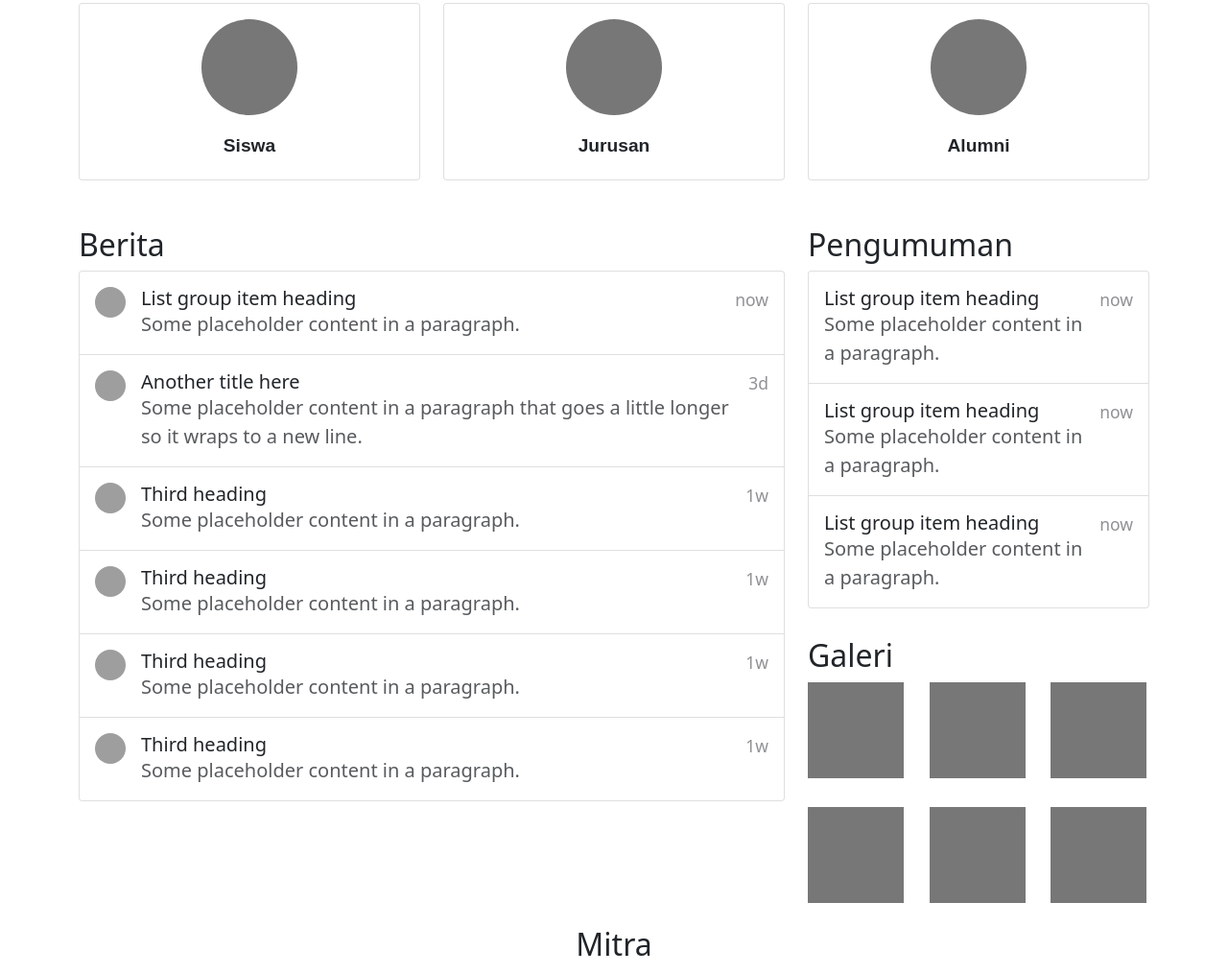
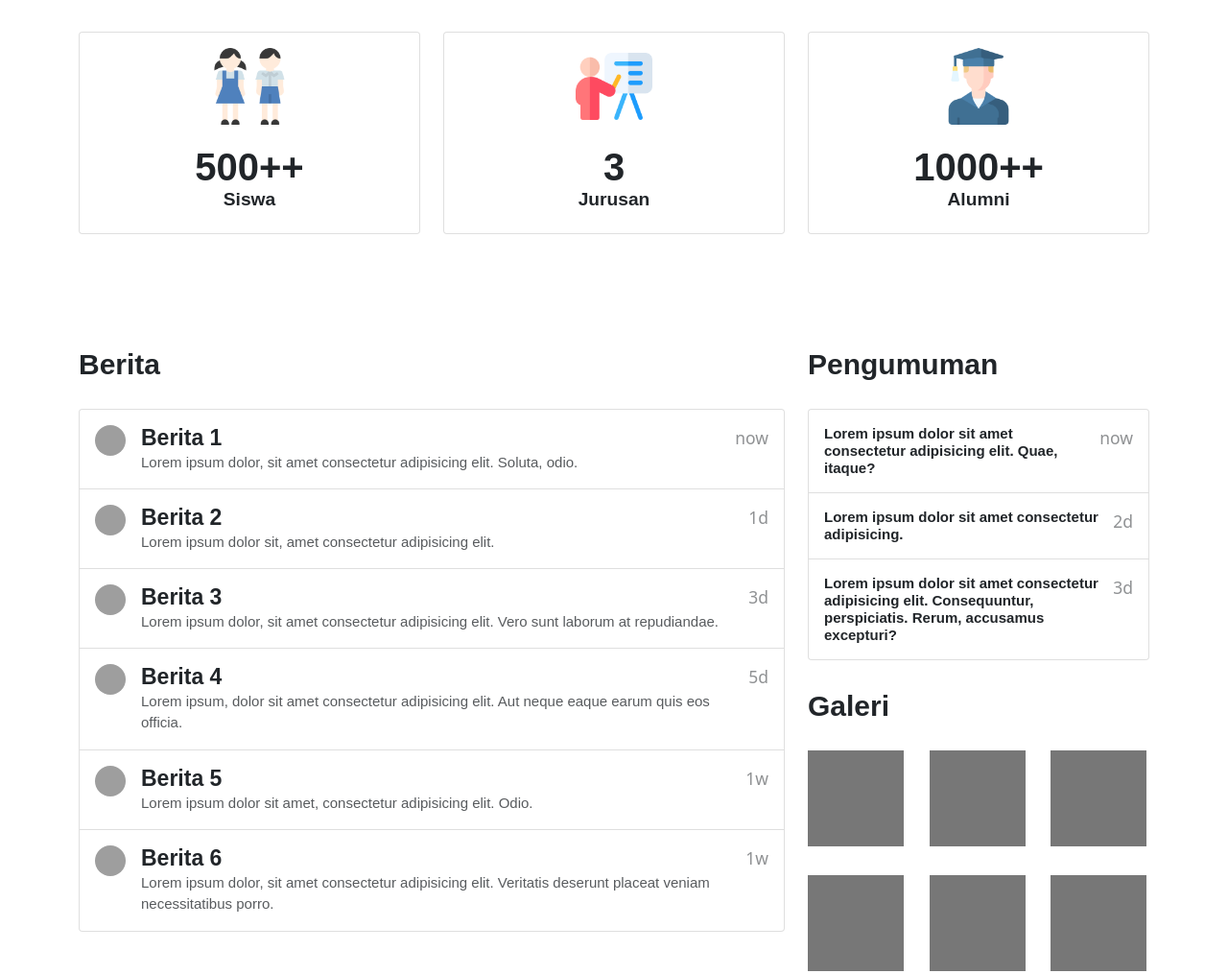
Before and after one commit to muhammadkusuma/sias, a plain HTML site: page index.html in a window 1280 px wide. Shown: the part 691-1706 px from the top of the page at 96% size. Drawn offline with nearby package versions, Linux system fonts and the light colour scheme; grey boxes are pictures that could not be loaded.

Commit message:
update font

```diff
--- a/index.html
+++ b/index.html
@@ -1,5 +1,6 @@
 <!doctype html>
 <html lang="en">
+
 <head>
   <!-- custom css -->
   <link rel="stylesheet" href="style.css">
@@ -8,10 +9,12 @@
   <meta name="viewport" content="width=device-width, initial-scale=1">
 
   <!-- Bootstrap CSS -->
-    <link href="https://cdn.jsdelivr.net/npm/bootstrap@5.1.3/dist/css/bootstrap.min.css" rel="stylesheet" integrity="sha384-1BmE4kWBq78iYhFldvKuhfTAU6auU8tT94WrHftjDbrCEXSU1oBoqyl2QvZ6jIW3" crossorigin="anonymous">
+  <link href="https://cdn.jsdelivr.net/npm/bootstrap@5.1.3/dist/css/bootstrap.min.css" rel="stylesheet"
+    integrity="sha384-1BmE4kWBq78iYhFldvKuhfTAU6auU8tT94WrHftjDbrCEXSU1oBoqyl2QvZ6jIW3" crossorigin="anonymous">
 
   <title>Lorem, ipsum.</title>
 </head>
+
 <body>
   <!-- navbar -->
   <section id="navbar">
@@ -21,7 +24,8 @@
           <img src="/img/Logo.png" alt="logo" width="50" height="50">
           Lorem, ipsum dolor.
         </a>
-          <button class="navbar-toggler" type="button" data-bs-toggle="collapse" data-bs-target="#navbarSupportedContent" aria-controls="navbarSupportedContent" aria-expanded="false" aria-label="Toggle navigation">
+        <button class="navbar-toggler" type="button" data-bs-toggle="collapse" data-bs-target="#navbarSupportedContent"
+          aria-controls="navbarSupportedContent" aria-expanded="false" aria-label="Toggle navigation">
           <span class="navbar-toggler-icon"></span>
         </button>
         <div class="collapse navbar-collapse" id="navbarSupportedContent">
@@ -30,7 +34,8 @@
               <a class="nav-link active" aria-current="page" href="#">Beranda</a>
             </li>
             <li class="nav-item dropdown">
-                <a class="nav-link dropdown-toggle" href="#" id="navbarDropdown" role="button" data-bs-toggle="dropdown" aria-expanded="false">
+              <a class="nav-link dropdown-toggle" href="#" id="navbarDropdown" role="button" data-bs-toggle="dropdown"
+                aria-expanded="false">
                 Profil
               </a>
               <ul class="dropdown-menu" aria-labelledby="navbarDropdown">
@@ -47,7 +52,8 @@
               </ul>
             </li>
             <li class="nav-item dropdown">
-                <a class="nav-link dropdown-toggle" href="#" id="navbarDropdown" role="button" data-bs-toggle="dropdown" aria-expanded="false">
+              <a class="nav-link dropdown-toggle" href="#" id="navbarDropdown" role="button" data-bs-toggle="dropdown"
+                aria-expanded="false">
                 Akademik
               </a>
               <ul class="dropdown-menu" aria-labelledby="navbarDropdown">
@@ -72,7 +78,8 @@
   <section id="carousel">
     <div id="myCarousel" class="carousel slide" data-bs-ride="carousel">
       <div class="carousel-indicators">
-            <button type="button" data-bs-target="#myCarousel" data-bs-slide-to="0" class="active" aria-current="true" aria-label="Slide 1"></button>
+        <button type="button" data-bs-target="#myCarousel" data-bs-slide-to="0" class="active" aria-current="true"
+          aria-label="Slide 1"></button>
         <button type="button" data-bs-target="#myCarousel" data-bs-slide-to="1" aria-label="Slide 2"></button>
         <button type="button" data-bs-target="#myCarousel" data-bs-slide-to="2" aria-label="Slide 3"></button>
       </div>
@@ -131,7 +138,10 @@
         <div class="col-md-4">
           <div class="card text-center">
             <div class="card-body">
-                <svg class="bd-placeholder-img rounded-circle" width="100" height="100" xmlns="http://www.w3.org/2000/svg" role="img" aria-label="Placeholder: 100x100" preserveAspectRatio="xMidYMid slice" focusable="false"><title>Placeholder</title><rect width="100%" height="100%" fill="#777"/><text x="50%" y="50%" fill="#777" dy=".3em"></text></svg>
+              <!-- <a href="https://www.flaticon.com/free-icons/student" title="student icons">Student icons created by Freepik - Flaticon</a> -->
+              <a href="https://www.flaticon.com/free-icons/student"><img src="/img/students.png" alt="students"
+                  width="80" height="80"></a>
+              <h1 class="card-heading">500++</h1>
               <h5 class="card-title">Siswa</h5>
 
             </div>
@@ -142,7 +152,10 @@
         <div class="col-md-4">
           <div class="card text-center">
             <div class="card-body">
-                <svg class="bd-placeholder-img rounded-circle" width="100" height="100" xmlns="http://www.w3.org/2000/svg" role="img" aria-label="Placeholder: 100x100" preserveAspectRatio="xMidYMid slice" focusable="false"><title>Placeholder</title><rect width="100%" height="100%" fill="#777"/><text x="50%" y="50%" fill="#777" dy=".3em"></text></svg>
+              <!-- <a href="https://www.flaticon.com/free-icons/girl" title="girl icons">Girl icons created by dDara - Flaticon</a> -->
+              <a href="https://www.flaticon.com/free-icons/girl"><img src="/img/presentation.png" alt="major" width="80"
+                  height="80"></a>
+              <h1 class="card-heading">3</h1>
               <h5 class="card-title">Jurusan</h5>
 
             </div>
@@ -153,7 +166,11 @@
         <div class="col-md-4">
           <div class="card text-center">
             <div class="card-body">
-                <svg class="bd-placeholder-img rounded-circle" width="100" height="100" xmlns="http://www.w3.org/2000/svg" role="img" aria-label="Placeholder: 100x100" preserveAspectRatio="xMidYMid slice" focusable="false"><title>Placeholder</title><rect width="100%" height="100%" fill="#777"/><text x="50%" y="50%" fill="#777" dy=".3em"></text></svg>
+
+              <!-- <a href="https://www.flaticon.com/free-icons/education" title="education icons">Education icons created by Freepik - Flaticon</a> -->
+              <a href="https://www.flaticon.com/free-icons/education"><img src="/img/graduated.png" alt="graduated"
+                  width="80" height="80"></a>
+              <h1 class="card-heading">1000++</h1>
               <h5 class="card-title">Alumni</h5>
 
             </div>
@@ -172,64 +189,70 @@
       <div class="row fs-5">
         <!-- berita -->
         <div class="col-md-8">
-            <h2>Berita</h2>
+          <h2 class="heading">Berita</h2>
           <div class="list-group">
             <a href="#" class="list-group-item list-group-item-action d-flex gap-3 py-3" aria-current="true">
-                <img src="https://github.com/twbs.png" alt="twbs" width="32" height="32" class="rounded-circle flex-shrink-0">
+              <img src="https://github.com/twbs.png" alt="twbs" width="32" height="32"
+                class="rounded-circle flex-shrink-0">
               <div class="d-flex gap-2 w-100 justify-content-between">
                 <div>
-                    <h5 class="mb-0">List group item heading</h5>
-                    <p class="mb-0 opacity-75">Some placeholder content in a paragraph.</p>
+                  <h5 class="mb-0 heading-info">Berita 1</h5>
+                  <p class="mb-0 opacity-75 deskripsi">Lorem ipsum dolor, sit amet consectetur adipisicing elit. Soluta, odio.</p>
                 </div>
                 <small class="opacity-50 text-nowrap">now</small>
               </div>
             </a>
             <a href="#" class="list-group-item list-group-item-action d-flex gap-3 py-3" aria-current="true">
-                <img src="https://github.com/twbs.png" alt="twbs" width="32" height="32" class="rounded-circle flex-shrink-0">
+              <img src="https://github.com/twbs.png" alt="twbs" width="32" height="32"
+                class="rounded-circle flex-shrink-0">
               <div class="d-flex gap-2 w-100 justify-content-between">
                 <div>
-                    <h5 class="mb-0">Another title here</h5>
-                    <p class="mb-0 opacity-75">Some placeholder content in a paragraph that goes a little longer so it wraps to a new line.</p>
+                  <h5 class="mb-0 heading-info">Berita 2</h5>
+                  <p class="mb-0 opacity-75 deskripsi">Lorem ipsum dolor sit, amet consectetur adipisicing elit.</p>
+                </div>
+                <small class="opacity-50 text-nowrap">1d</small>
+              </div>
+            </a>
+            <a href="#" class="list-group-item list-group-item-action d-flex gap-3 py-3" aria-current="true">
+              <img src="https://github.com/twbs.png" alt="twbs" width="32" height="32"
+                class="rounded-circle flex-shrink-0">
+              <div class="d-flex gap-2 w-100 justify-content-between">
+                <div>
+                  <h5 class="mb-0 heading-info">Berita 3</h5>
+                  <p class="mb-0 opacity-75 deskripsi">Lorem ipsum dolor, sit amet consectetur adipisicing elit. Vero sunt laborum at repudiandae.</p>
                 </div>
                 <small class="opacity-50 text-nowrap">3d</small>
               </div>
             </a>
             <a href="#" class="list-group-item list-group-item-action d-flex gap-3 py-3" aria-current="true">
-                <img src="https://github.com/twbs.png" alt="twbs" width="32" height="32" class="rounded-circle flex-shrink-0">
+              <img src="https://github.com/twbs.png" alt="twbs" width="32" height="32"
+                class="rounded-circle flex-shrink-0">
               <div class="d-flex gap-2 w-100 justify-content-between">
                 <div>
-                    <h5 class="mb-0">Third heading</h5>
-                    <p class="mb-0 opacity-75">Some placeholder content in a paragraph.</p>
+                  <h5 class="mb-0 heading-info">Berita 4</h5>
+                  <p class="mb-0 opacity-75 deskripsi">Lorem ipsum, dolor sit amet consectetur adipisicing elit. Aut neque eaque earum quis eos officia.</p>
+                </div>
+                <small class="opacity-50 text-nowrap">5d</small>
+              </div>
+            </a>
+            <a href="#" class="list-group-item list-group-item-action d-flex gap-3 py-3" aria-current="true">
+              <img src="https://github.com/twbs.png" alt="twbs" width="32" height="32"
+                class="rounded-circle flex-shrink-0">
+              <div class="d-flex gap-2 w-100 justify-content-between">
+                <div>
+                  <h5 class="mb-0 heading-info">Berita 5</h5>
+                  <p class="mb-0 opacity-75 deskripsi">Lorem ipsum dolor sit amet, consectetur adipisicing elit. Odio.</p>
                 </div>
                 <small class="opacity-50 text-nowrap">1w</small>
               </div>
             </a>
             <a href="#" class="list-group-item list-group-item-action d-flex gap-3 py-3" aria-current="true">
-                <img src="https://github.com/twbs.png" alt="twbs" width="32" height="32" class="rounded-circle flex-shrink-0">
+              <img src="https://github.com/twbs.png" alt="twbs" width="32" height="32"
+                class="rounded-circle flex-shrink-0">
               <div class="d-flex gap-2 w-100 justify-content-between">
                 <div>
-                    <h5 class="mb-0">Third heading</h5>
-                    <p class="mb-0 opacity-75">Some placeholder content in a paragraph.</p>
-                  </div>
-                  <small class="opacity-50 text-nowrap">1w</small>
-                </div>
-              </a>
-              <a href="#" class="list-group-item list-group-item-action d-flex gap-3 py-3" aria-current="true">
-                <img src="https://github.com/twbs.png" alt="twbs" width="32" height="32" class="rounded-circle flex-shrink-0">
-                <div class="d-flex gap-2 w-100 justify-content-between">
-                  <div>
-                    <h5 class="mb-0">Third heading</h5>
-                    <p class="mb-0 opacity-75">Some placeholder content in a paragraph.</p>
-                  </div>
-                  <small class="opacity-50 text-nowrap">1w</small>
-                </div>
-              </a>
-              <a href="#" class="list-group-item list-group-item-action d-flex gap-3 py-3" aria-current="true">
-                <img src="https://github.com/twbs.png" alt="twbs" width="32" height="32" class="rounded-circle flex-shrink-0">
-                <div class="d-flex gap-2 w-100 justify-content-between">
-                  <div>
-                    <h5 class="mb-0">Third heading</h5>
-                    <p class="mb-0 opacity-75">Some placeholder content in a paragraph.</p>
+                  <h5 class="mb-0 heading-info">Berita 6</h5>
+                  <p class="mb-0 opacity-75 deskripsi">Lorem ipsum dolor, sit amet consectetur adipisicing elit. Veritatis deserunt placeat veniam necessitatibus porro.</p>
                 </div>
                 <small class="opacity-50 text-nowrap">1w</small>
               </div>
@@ -238,13 +261,13 @@
         </div>
         <!-- pengumuman -->
         <div class="col-md-4">
-          <h2>Pengumuman</h2>
+          <h2 class="heading">Pengumuman</h2>
           <div class="list-group">
             <a href="#" class="list-group-item list-group-item-action d-flex gap-3 py-3" aria-current="true">
               <div class="d-flex gap-2 w-100 justify-content-between">
                 <div>
-                    <h5 class="mb-0">List group item heading</h5>
-                    <p class="mb-0 opacity-75">Some placeholder content in a paragraph.</p>
+                  <h5 class="mb-0 pengumuman">Lorem ipsum dolor sit amet consectetur adipisicing elit. Quae, itaque?</h5>
+
                 </div>
                 <small class="opacity-50 text-nowrap">now</small>
               </div>
@@ -253,20 +276,20 @@
             <a href="#" class="list-group-item list-group-item-action d-flex gap-3 py-3" aria-current="true">
               <div class="d-flex gap-2 w-100 justify-content-between">
                 <div>
-                    <h5 class="mb-0">List group item heading</h5>
-                    <p class="mb-0 opacity-75">Some placeholder content in a paragraph.</p>
+                  <h5 class="mb-0 pengumuman">Lorem ipsum dolor sit amet consectetur adipisicing.</h5>
+
                 </div>
-                  <small class="opacity-50 text-nowrap">now</small>
+                <small class="opacity-50 text-nowrap">2d</small>
               </div>
             </a>
 
             <a href="#" class="list-group-item list-group-item-action d-flex gap-3 py-3" aria-current="true">
               <div class="d-flex gap-2 w-100 justify-content-between">
                 <div>
-                    <h5 class="mb-0">List group item heading</h5>
-                    <p class="mb-0 opacity-75">Some placeholder content in a paragraph.</p>
+                  <h5 class="mb-0 pengumuman">Lorem ipsum dolor sit amet consectetur adipisicing elit. Consequuntur, perspiciatis. Rerum, accusamus excepturi?</h5>
+
                 </div>
-                  <small class="opacity-50 text-nowrap">now</small>
+                <small class="opacity-50 text-nowrap">3d</small>
               </div>
             </a>
 
@@ -274,16 +297,28 @@
           </div>
           </br>
           <!-- galeri -->
-          <h2>Galeri</h2>
+          <h2 class="heading">Galeri</h2>
           <div class="row">
             <div class="col-md-4">
-                <svg class="bd-placeholder-img " width="100" height="100" xmlns="http://www.w3.org/2000/svg" role="img" aria-label="Placeholder: 100x100" preserveAspectRatio="xMidYMid slice" focusable="false"><title>Placeholder</title><rect width="100%" height="100%" fill="#777"/><text x="50%" y="50%" fill="#777" dy=".3em"></text></svg>
+              <svg class="bd-placeholder-img " width="100" height="100" xmlns="http://www.w3.org/2000/svg" role="img"
+                aria-label="Placeholder: 100x100" preserveAspectRatio="xMidYMid slice" focusable="false">
+                <title>Placeholder</title>
+                <rect width="100%" height="100%" fill="#777" /><text x="50%" y="50%" fill="#777" dy=".3em"></text>
+              </svg>
             </div>
             <div class="col-md-4">
-                <svg class="bd-placeholder-img " width="100" height="100" xmlns="http://www.w3.org/2000/svg" role="img" aria-label="Placeholder: 100x100" preserveAspectRatio="xMidYMid slice" focusable="false"><title>Placeholder</title><rect width="100%" height="100%" fill="#777"/><text x="50%" y="50%" fill="#777" dy=".3em"></text></svg>
+              <svg class="bd-placeholder-img " width="100" height="100" xmlns="http://www.w3.org/2000/svg" role="img"
+                aria-label="Placeholder: 100x100" preserveAspectRatio="xMidYMid slice" focusable="false">
+                <title>Placeholder</title>
+                <rect width="100%" height="100%" fill="#777" /><text x="50%" y="50%" fill="#777" dy=".3em"></text>
+              </svg>
             </div>
             <div class="col-md-4">
-                <svg class="bd-placeholder-img " width="100" height="100" xmlns="http://www.w3.org/2000/svg" role="img" aria-label="Placeholder: 100x100" preserveAspectRatio="xMidYMid slice" focusable="false"><title>Placeholder</title><rect width="100%" height="100%" fill="#777"/><text x="50%" y="50%" fill="#777" dy=".3em"></text></svg>
+              <svg class="bd-placeholder-img " width="100" height="100" xmlns="http://www.w3.org/2000/svg" role="img"
+                aria-label="Placeholder: 100x100" preserveAspectRatio="xMidYMid slice" focusable="false">
+                <title>Placeholder</title>
+                <rect width="100%" height="100%" fill="#777" /><text x="50%" y="50%" fill="#777" dy=".3em"></text>
+              </svg>
             </div>
           </div>
 
@@ -291,13 +326,25 @@
 
           <div class="row">
             <div class="col-md-4">
-                <svg class="bd-placeholder-img " width="100" height="100" xmlns="http://www.w3.org/2000/svg" role="img" aria-label="Placeholder: 100x100" preserveAspectRatio="xMidYMid slice" focusable="false"><title>Placeholder</title><rect width="100%" height="100%" fill="#777"/><text x="50%" y="50%" fill="#777" dy=".3em"></text></svg>
+              <svg class="bd-placeholder-img " width="100" height="100" xmlns="http://www.w3.org/2000/svg" role="img"
+                aria-label="Placeholder: 100x100" preserveAspectRatio="xMidYMid slice" focusable="false">
+                <title>Placeholder</title>
+                <rect width="100%" height="100%" fill="#777" /><text x="50%" y="50%" fill="#777" dy=".3em"></text>
+              </svg>
             </div>
             <div class="col-md-4">
-                <svg class="bd-placeholder-img " width="100" height="100" xmlns="http://www.w3.org/2000/svg" role="img" aria-label="Placeholder: 100x100" preserveAspectRatio="xMidYMid slice" focusable="false"><title>Placeholder</title><rect width="100%" height="100%" fill="#777"/><text x="50%" y="50%" fill="#777" dy=".3em"></text></svg>
+              <svg class="bd-placeholder-img " width="100" height="100" xmlns="http://www.w3.org/2000/svg" role="img"
+                aria-label="Placeholder: 100x100" preserveAspectRatio="xMidYMid slice" focusable="false">
+                <title>Placeholder</title>
+                <rect width="100%" height="100%" fill="#777" /><text x="50%" y="50%" fill="#777" dy=".3em"></text>
+              </svg>
             </div>
             <div class="col-md-4">
-                <svg class="bd-placeholder-img " width="100" height="100" xmlns="http://www.w3.org/2000/svg" role="img" aria-label="Placeholder: 100x100" preserveAspectRatio="xMidYMid slice" focusable="false"><title>Placeholder</title><rect width="100%" height="100%" fill="#777"/><text x="50%" y="50%" fill="#777" dy=".3em"></text></svg>
+              <svg class="bd-placeholder-img " width="100" height="100" xmlns="http://www.w3.org/2000/svg" role="img"
+                aria-label="Placeholder: 100x100" preserveAspectRatio="xMidYMid slice" focusable="false">
+                <title>Placeholder</title>
+                <rect width="100%" height="100%" fill="#777" /><text x="50%" y="50%" fill="#777" dy=".3em"></text>
+              </svg>
             </div>
           </div>
 
@@ -313,19 +360,31 @@
       </br>
       <div class="row">
         <div class="col-lg-4 text-center">
-            <svg class="bd-placeholder-img rounded-circle" width="100" height="100" xmlns="http://www.w3.org/2000/svg" role="img" aria-label="Placeholder: 100x100" preserveAspectRatio="xMidYMid slice" focusable="false"><title>Placeholder</title><rect width="100%" height="100%" fill="#777"/><text x="50%" y="50%" fill="#777" dy=".3em"></text></svg>
+          <svg class="bd-placeholder-img rounded-circle" width="100" height="100" xmlns="http://www.w3.org/2000/svg"
+            role="img" aria-label="Placeholder: 100x100" preserveAspectRatio="xMidYMid slice" focusable="false">
+            <title>Placeholder</title>
+            <rect width="100%" height="100%" fill="#777" /><text x="50%" y="50%" fill="#777" dy=".3em"></text>
+          </svg>
           <h5>PT Mencari Cinta Abadi</h5>
           <p><a class="btn btn-secondary" href="#">View details &raquo;</a></p>
         </div>
 
         <div class="col-lg-4 text-center">
-            <svg class="bd-placeholder-img rounded-circle" width="100" height="100" xmlns="http://www.w3.org/2000/svg" role="img" aria-label="Placeholder: 100x100" preserveAspectRatio="xMidYMid slice" focusable="false"><title>Placeholder</title><rect width="100%" height="100%" fill="#777"/><text x="50%" y="50%" fill="#777" dy=".3em"></text></svg>
+          <svg class="bd-placeholder-img rounded-circle" width="100" height="100" xmlns="http://www.w3.org/2000/svg"
+            role="img" aria-label="Placeholder: 100x100" preserveAspectRatio="xMidYMid slice" focusable="false">
+            <title>Placeholder</title>
+            <rect width="100%" height="100%" fill="#777" /><text x="50%" y="50%" fill="#777" dy=".3em"></text>
+          </svg>
           <h5>PT Mencari Cinta Abadi</h5>
           <p><a class="btn btn-secondary" href="#">View details &raquo;</a></p>
         </div>
 
         <div class="col-lg-4 text-center">
-            <svg class="bd-placeholder-img rounded-circle" width="100" height="100" xmlns="http://www.w3.org/2000/svg" role="img" aria-label="Placeholder: 100x100" preserveAspectRatio="xMidYMid slice" focusable="false"><title>Placeholder</title><rect width="100%" height="100%" fill="#777"/><text x="50%" y="50%" fill="#777" dy=".3em"></text></svg>
+          <svg class="bd-placeholder-img rounded-circle" width="100" height="100" xmlns="http://www.w3.org/2000/svg"
+            role="img" aria-label="Placeholder: 100x100" preserveAspectRatio="xMidYMid slice" focusable="false">
+            <title>Placeholder</title>
+            <rect width="100%" height="100%" fill="#777" /><text x="50%" y="50%" fill="#777" dy=".3em"></text>
+          </svg>
           <h5>PT Mencari Cinta Abadi</h5>
           <p><a class="btn btn-secondary" href="#">View details &raquo;</a></p>
         </div>
@@ -341,8 +400,11 @@
         <h5>Alamat</h5>
         <p class="text-muted">Lorem ipsum dolor sit amet consectetur adipisicing elit. Voluptatibus, modi?</p>
         <a href="/" class="d-flex align-items-center mb-3 link-dark text-decoration-none">
-            <iframe src="https://www.google.com/maps/embed?pb=!1m18!1m12!1m3!1d32657804.67782315!2d99.42055926880984!3d-2.319838876591717!2m3!1f0!2f0!3f0!3m2!1i1024!2i768!4f13.1!3m3!1m2!1s0x2c4c07d7496404b7%3A0xe37b4de71badf485!2sIndonesia!5e0!3m2!1sid!2sid!4v1642168473310!5m2!1sid!2sid" width="300" height="200" style="border:0;" allowfullscreen="" loading="lazy"></iframe>
-            <svg class="bi me-2" width="40" height="32"><use xlink:href="#bootstrap"/></svg>
+          <iframe
+            src="https://www.google.com/maps/embed?pb=!1m18!1m12!1m3!1d32657804.67782315!2d99.42055926880984!3d-2.319838876591717!2m3!1f0!2f0!3f0!3m2!1i1024!2i768!4f13.1!3m3!1m2!1s0x2c4c07d7496404b7%3A0xe37b4de71badf485!2sIndonesia!5e0!3m2!1sid!2sid!4v1642168473310!5m2!1sid!2sid"
+            width="300" height="200" style="border:0;" allowfullscreen="" loading="lazy"></iframe>
+          <svg class="bi me-2" width="40" height="32">
+            <use xlink:href="#bootstrap" /></svg>
         </a>
       </div>
       <div class="col-md-5">
@@ -359,6 +421,9 @@
   </div>
 
   <!-- scrip bootstrap -->
-    <script src="https://cdn.jsdelivr.net/npm/bootstrap@5.1.3/dist/js/bootstrap.bundle.min.js" integrity="sha384-ka7Sk0Gln4gmtz2MlQnikT1wXgYsOg+OMhuP+IlRH9sENBO0LRn5q+8nbTov4+1p" crossorigin="anonymous"></script>
+  <script src="https://cdn.jsdelivr.net/npm/bootstrap@5.1.3/dist/js/bootstrap.bundle.min.js"
+    integrity="sha384-ka7Sk0Gln4gmtz2MlQnikT1wXgYsOg+OMhuP+IlRH9sENBO0LRn5q+8nbTov4+1p" crossorigin="anonymous">
+  </script>
 </body>
+
 </html>
--- a/style.css
+++ b/style.css
@@ -18,9 +18,45 @@
 }
 
 /* card */
+#card{
+    padding-top: 30px;
+}
 .card-title{
-    padding-top: 20px;
+    margin-top: -10px;
     font-size: larger;
     font-family: 'Poppins', sans-serif;
     font-weight: bold;
 }
+.card-heading{
+    padding-top: 20px;
+    font-family: 'Poppins', sans-serif;
+    font-weight: bold;
+}
+
+/* berita pengumuman galeri*/
+#about{
+    padding-top: 70px;
+}
+.heading{
+    padding-bottom: 20px;
+    font-family: 'Poppins', sans-serif;
+    font-weight: bold;
+    font-size: 30px;
+}
+
+.heading-info{
+    font-family: 'Poppins', sans-serif;
+    font-weight: bold;
+    font-size: 23px;
+}
+
+.deskripsi{
+    font-family: 'Poppins', sans-serif;
+    font-size: 15px;
+}
+
+.pengumuman{
+    font-family: 'Poppins', sans-serif;
+    font-size: 15px;
+    font-weight: bold;
+}
```
Also changed, not shown: img/graduated.png (added), img/presentation.png (added), img/students.png (added). Lines whose indentation alone changed are shown as unchanged.
